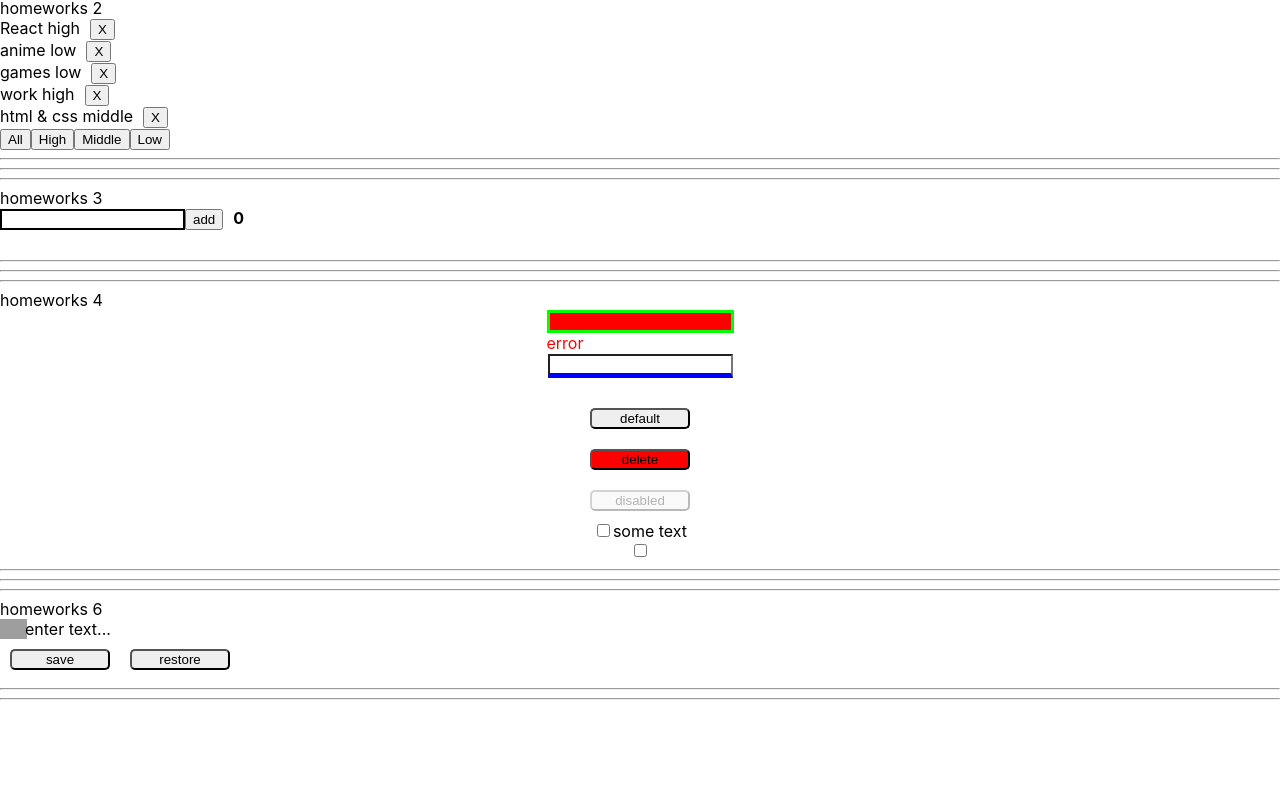
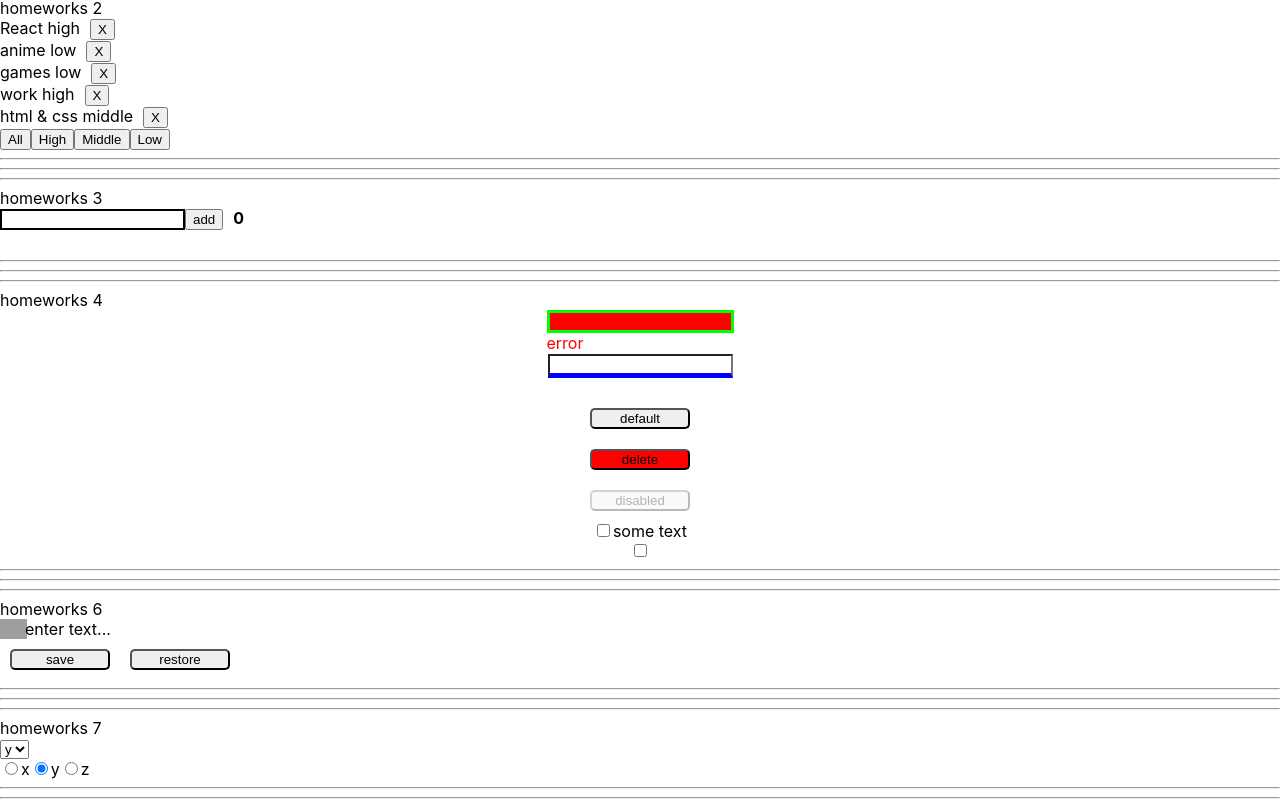
Before and after one commit to DoWhatYouL0ve/Ignat-homeworks, a React (Create React App) app: page /#/pre-junior in a window 1280 px wide. Shown: the part 293-1100 px from the top of the page. Before the commit the page ends 1001 px from the top, so only its background shows below. Built offline with nearby package versions, Linux system fonts and the light colour scheme; grey boxes are pictures that could not be loaded.

Commit message:
7th homework + GH pages updated

```diff
--- a/src/p1-main/m1-ui/u1-app/App.tsx
+++ b/src/p1-main/m1-ui/u1-app/App.tsx
@@ -6,6 +6,7 @@ import HW3 from "../../../p2-homeworks/h3/HW3";
 import HW4 from "../../../p2-homeworks/h4/HW4";
 import HW5 from "../../../p2-homeworks/h5-rrd-v6/HW5";
 import HW6 from "../../../p2-homeworks/h6/HW6";
+import HW7 from "../../../p2-homeworks/h7/HW7";
 
 function App() {
     return (
@@ -17,6 +18,7 @@ function App() {
             <HW4/>*/}
             <HW5/>
             <HW6/>
+            <HW7/>
 
         </div>
     )
--- a/src/p2-homeworks/h7/HW7.tsx
+++ b/src/p2-homeworks/h7/HW7.tsx
@@ -2,7 +2,7 @@ import React, {useState} from 'react'
 import SuperSelect from './common/c5-SuperSelect/SuperSelect'
 import SuperRadio from './common/c6-SuperRadio/SuperRadio'
 
-const arr = ['x', 'y', 'z']
+const arr: Array<string> = ['x', 'y', 'z']
 
 function HW7() {
     const [value, onChangeOption] = useState(arr[1])
--- a/src/p2-homeworks/h7/common/c5-SuperSelect/SuperSelect.tsx
+++ b/src/p2-homeworks/h7/common/c5-SuperSelect/SuperSelect.tsx
@@ -14,9 +14,11 @@ const SuperSelect: React.FC<SuperSelectPropsType> = (
         ...restProps
     }
 ) => {
-    const mappedOptions: any[] = []; // map options with key
+    const mappedOptions: any[] = options ? options.map((o,i)=><option key={i}>{o}</option>) : []; // map options with key
 
     const onChangeCallback = (e: ChangeEvent<HTMLSelectElement>) => {
+        let value = e.currentTarget.value
+        onChangeOption && onChangeOption(value)
         // onChange, onChangeOption
     }
 
--- a/src/p2-homeworks/h7/common/c6-SuperRadio/SuperRadio.tsx
+++ b/src/p2-homeworks/h7/common/c6-SuperRadio/SuperRadio.tsx
@@ -16,14 +16,19 @@ const SuperRadio: React.FC<SuperRadioPropsType> = (
     }
 ) => {
     const onChangeCallback = (e: ChangeEvent<HTMLInputElement>) => {
+
         // onChange, onChangeOption
     }
 
 
-    const mappedOptions: any[] = options ? options.map((o, i) => ( // map options with key
+    const mappedOptions: any[] = options ? options.map((o, i) => (
         <label key={name + '-' + i}>
             <input
                 type={'radio'}
+                value={value}
+                checked={value === o}
+                name={'radio'}
+                onChange={onChangeOption && (()=>onChangeOption(value = o))}
                 // name, checked, value, onChange
             />
             {o}
```
